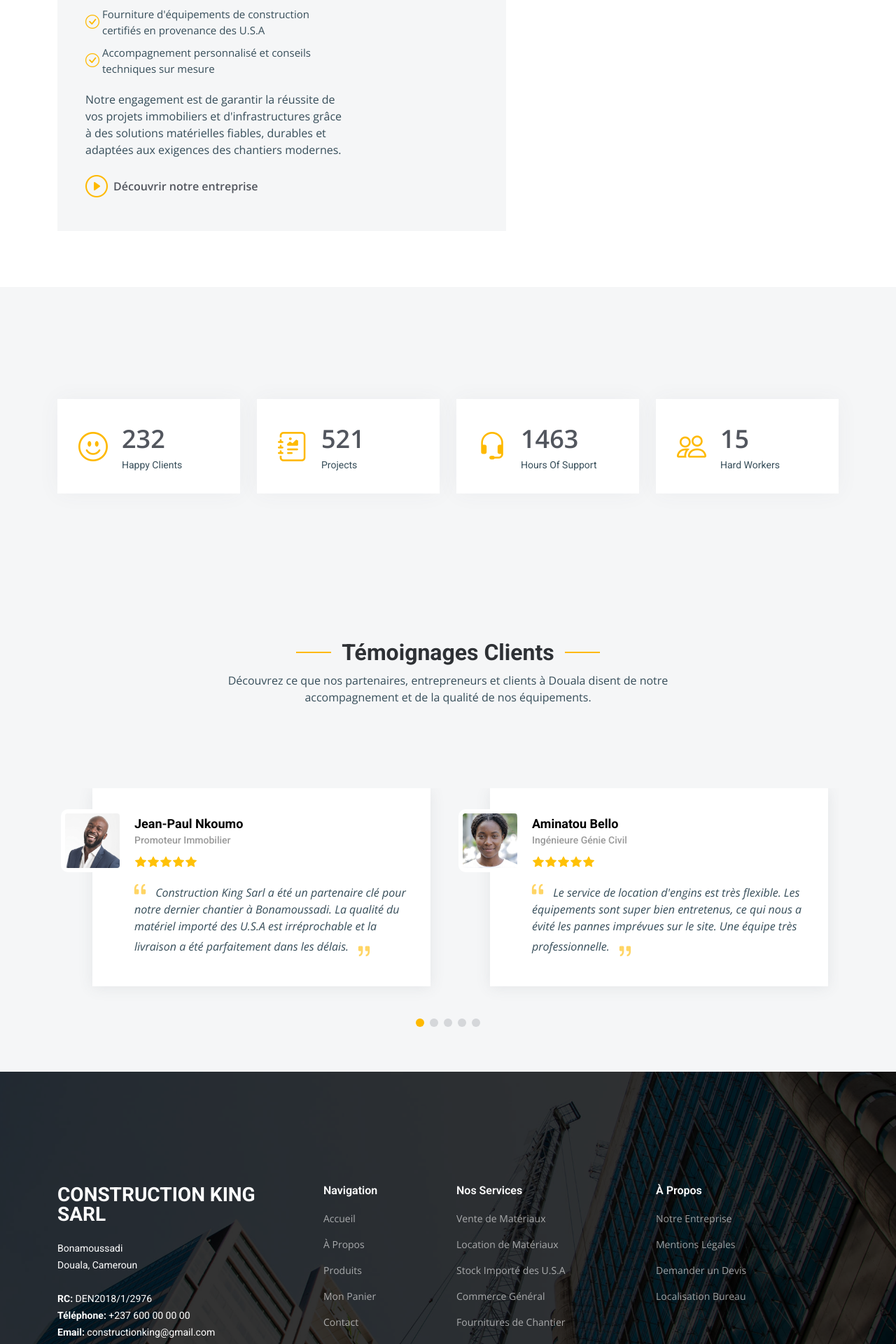
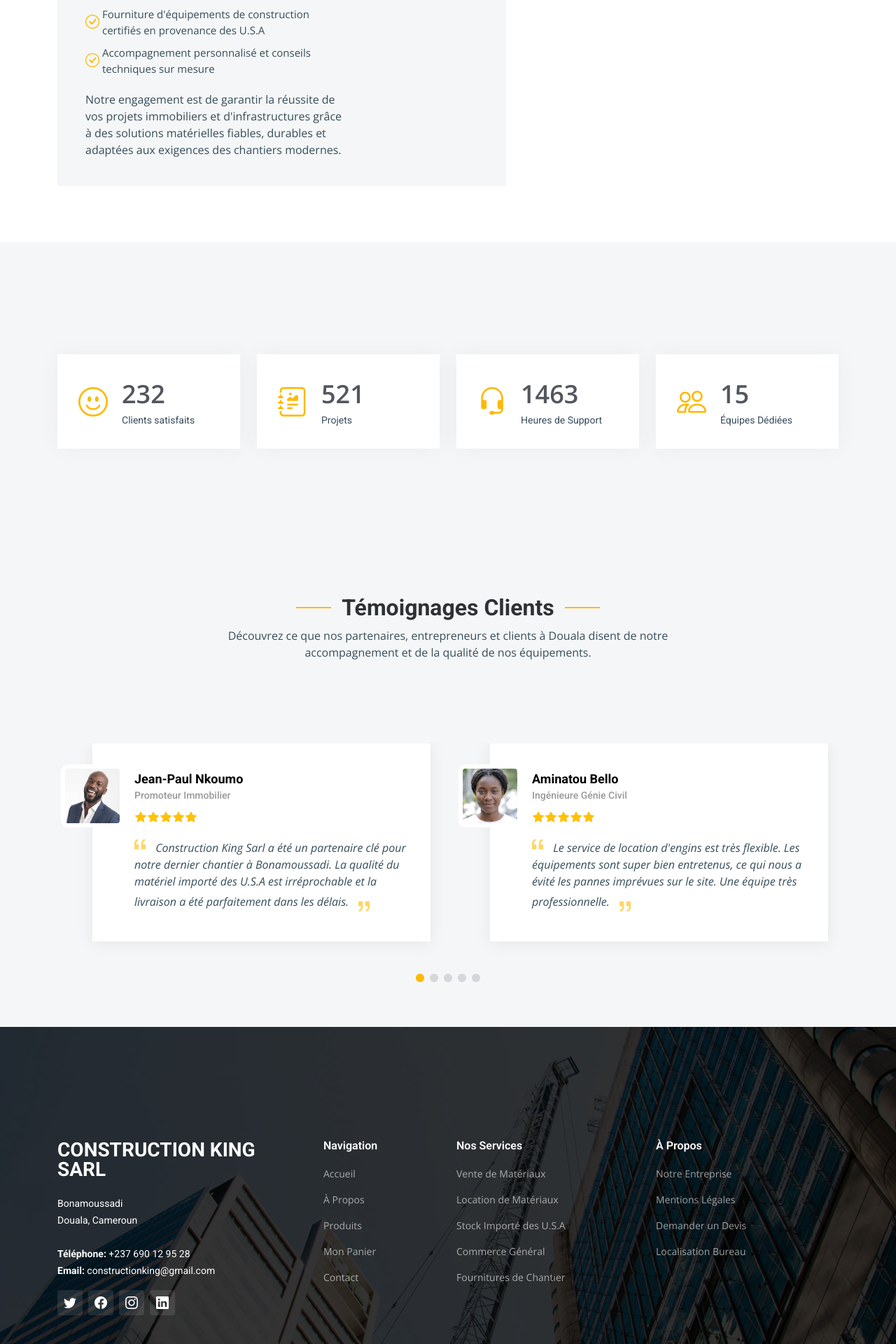
Before and after one commit to VS237/constructionsarl, a Django app: page /about/ in a window 1280 px wide. Shown: the part 1251-3171 px from the top of the page at 70% size. Run offline with Django 5.2, Linux system fonts and the light colour scheme; parts of the project's set-up code (start-up, migrations or seed data) failed here and were passed over; some libraries are stand-ins or nearby versions.

Commit message:
page modification

```diff
--- a/market/templates/about.html
+++ b/market/templates/about.html
@@ -37,10 +37,7 @@
           </ul>
           <p>Notre engagement est de garantir la réussite de vos projets immobiliers et d'infrastructures grâce à des solutions matérielles fiables, durables et adaptées aux exigences des chantiers modernes.</p>
 
-          <div class="watch-video d-flex align-items-center position-relative">
-            <i class="bi bi-play-circle"></i>
-            <a href="https://www.youtube.com/watch?v=LXb3EKWsInQ" class="glightbox stretched-link">Découvrir notre entreprise</a>
-          </div>
+
         </div>
       </div>
 
@@ -62,7 +59,7 @@
               <div>
                 <span data-purecounter-start="0" data-purecounter-end="232" data-purecounter-duration="1"
                   class="purecounter"></span>
-                <p>Happy Clients</p>
+                <p>Clients satisfaits</p>
               </div>
             </div>
           </div><!-- End Stats Item -->
@@ -73,7 +70,7 @@
               <div>
                 <span data-purecounter-start="0" data-purecounter-end="521" data-purecounter-duration="1"
                   class="purecounter"></span>
-                <p>Projects</p>
+                <p>Projets</p>
               </div>
             </div>
           </div><!-- End Stats Item -->
@@ -84,7 +81,7 @@
               <div>
                 <span data-purecounter-start="0" data-purecounter-end="1463" data-purecounter-duration="1"
                   class="purecounter"></span>
-                <p>Hours Of Support</p>
+                <p>Heures de Support</p>
               </div>
             </div>
           </div><!-- End Stats Item -->
@@ -95,7 +92,7 @@
               <div>
                 <span data-purecounter-start="0" data-purecounter-end="15" data-purecounter-duration="1"
                   class="purecounter"></span>
-                <p>Hard Workers</p>
+                <p>Équipes Dédiées</p>
               </div>
             </div>
           </div><!-- End Stats Item -->
--- a/market/templates/contact.html
+++ b/market/templates/contact.html
@@ -40,7 +40,7 @@
         <div class="info-item d-flex flex-column justify-content-center align-items-center">
           <i class="bi bi-telephone"></i>
           <h3>Téléphone</h3>
-          <p>+237 600 00 00 00</p>
+          <p>+237 690 12 95 28</p>
         </div>
       </div><!-- End Info Item -->
 
--- a/market/templates/includes/footer.html
+++ b/market/templates/includes/footer.html
@@ -13,8 +13,7 @@
             <p>
               Bonamoussadi<br>
               Douala, Cameroun<br><br>
-              <strong>RC:</strong> DEN2018/1/2976<br>
-              <strong>Téléphone:</strong> +237 600 00 00 00<br>
+              <strong>Téléphone:</strong> +237 690 12 95 28<br>
               <strong>Email:</strong> constructionking@gmail.com<br>
             </p>
             <div class="social-links d-flex mt-3">
```
Also changed, not shown: market/templates/home.html (+3 -4 lines).
